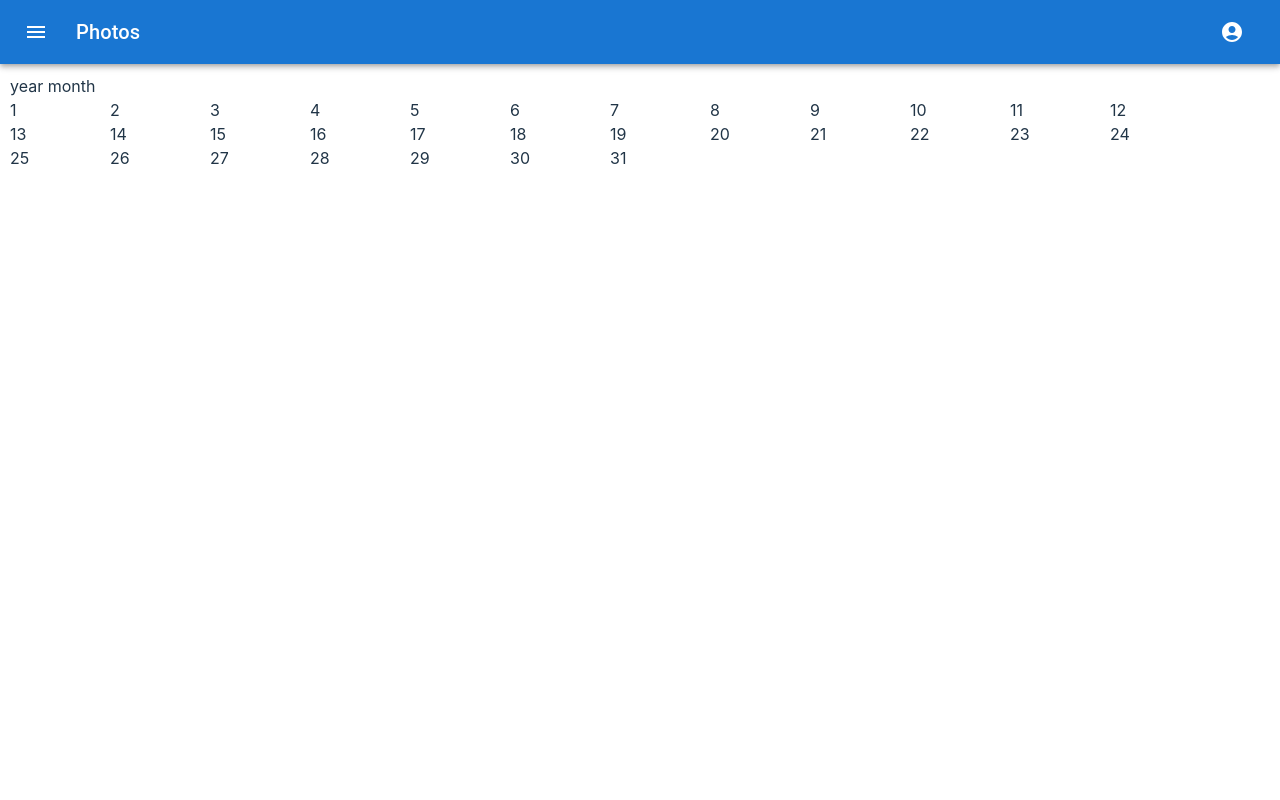
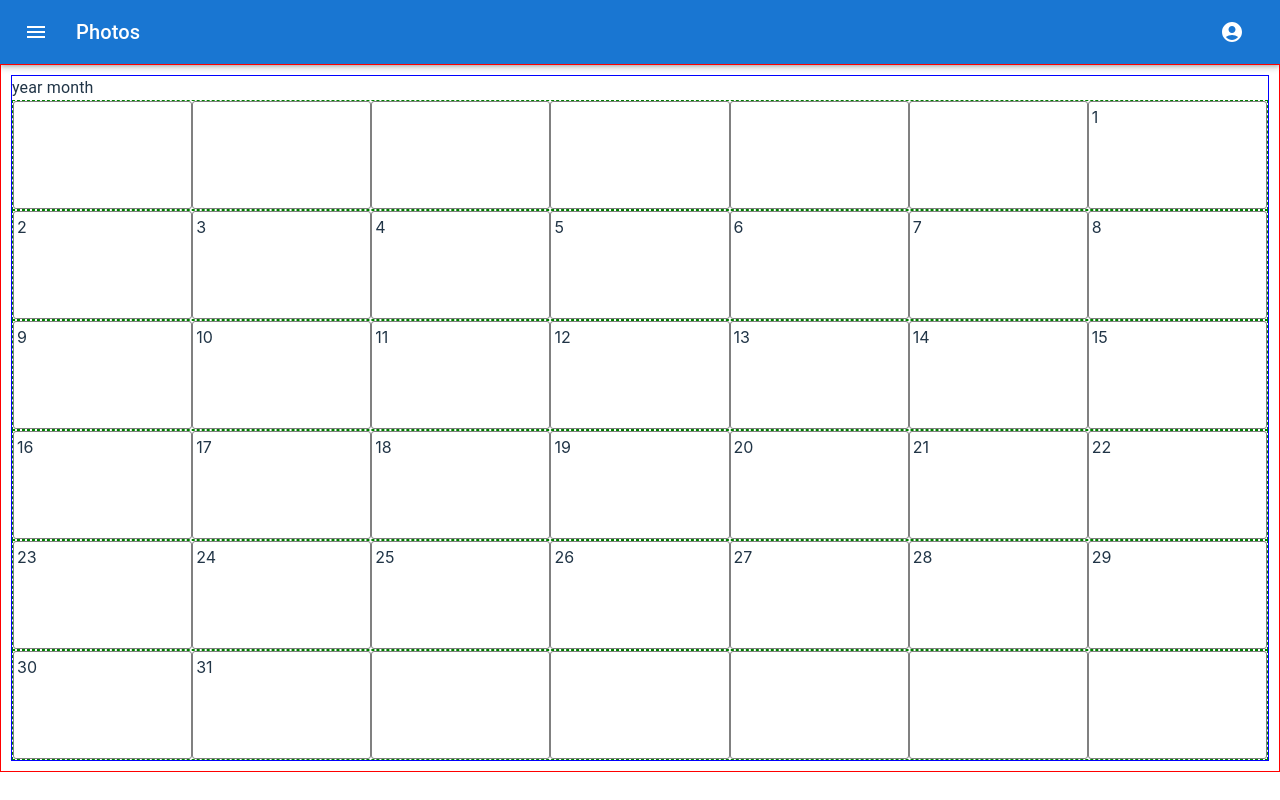
Before and after one commit to haalcala/automate-salesforce-entries, a React (Vite) app in the folder webapp/: page / in a window 1280 px wide. Built offline with nearby package versions, Linux system fonts and the light colour scheme.

Commit message:
Calender

```diff
--- a/webapp/package.json
+++ b/webapp/package.json
@@ -14,6 +14,7 @@
     "@mui/icons-material": "^5.10.9",
     "@mui/material": "^5.10.11",
     "axios": "^1.1.3",
+    "moment": "^2.29.4",
     "react": "^18.2.0",
     "react-dom": "^18.2.0"
   },
--- a/webapp/src/App.tsx
+++ b/webapp/src/App.tsx
@@ -34,7 +34,7 @@ export default function App() {
     setAnchorEl(null);
   };
 
-  const days = utils.getDays()
+  const [days, startDayAtDayOfWeek] = utils.getDays()
 
   return (
     <div>
@@ -100,8 +100,8 @@ export default function App() {
           </Toolbar>
         </AppBar>
       </Box>
-      <div style={{ padding: "10px" }}>
-        <Calendar title='year month' startDayAtDayOfWeek={0} days={days} />
+      <div style={{ padding: "10px", border: "1px solid red" }}>
+        <Calendar title='year month' startDayAtDayOfWeek={startDayAtDayOfWeek} days={days} />
       </div>
     </div>
   );
--- a/webapp/src/components/Calendar.tsx
+++ b/webapp/src/components/Calendar.tsx
@@ -1,7 +1,29 @@
+import { Typography } from "@mui/material"
 
 export default function Calendar({ title = "default title", days, startDayAtDayOfWeek }) {
+    const num_rows = Math.ceil(days.length / 7)
+
+    console.log("num_rows:", num_rows, "startDayAtDayOfWeek:",startDayAtDayOfWeek)
+
+    let day = 1
+
     return (
-        <div>{title}
+        <div className="calendar_container">
+            <Typography>
+                {title}
+            </Typography>
+
+            {("1".repeat(num_rows).split("1")).map((row, rowi) =>
+                <div key={rowi} className="calendar_row">
+                    {("1".repeat(6).split("1")).map((_, dayi) =>
+                        <div key={dayi} className="calendar_week">
+                            <div className="calendar_day">
+                            {day <= days.length && (rowi==0 && dayi >= startDayAtDayOfWeek || rowi > 0) ? day++ : ""}
+                            </div>
+                        </div>
+                    )}
+                </div>
+            )}
             <div style={{ display: "flex", flexWrap: "wrap" }}>
                 {days ? days.map(day => <div key={day.day} style={{ width: "100px" }}>{day.day}</div>) : ""}
             </div>
--- a/webapp/src/index.css
+++ b/webapp/src/index.css
@@ -53,6 +53,33 @@ button:focus-visible {
   outline: 4px auto -webkit-focus-ring-color;
 }
 
+.calendar_container {
+  border: 1px solid blue;
+  flex-direction: column;
+}
+
+.calendar_row {
+  border: 1px dashed green;
+  display: flex;
+  /* justify-content: center; */
+  /* align-items: center; */
+}
+
+.calendar_week {
+  display: flex;
+  flex:1
+}
+
+.calendar_day {
+  min-width: 100px;
+  min-height: 100px;
+  padding: 3px;
+  border: .5px solid grey;
+  border-radius: 3px;
+  flex-grow: 1;
+  flex: 1;
+}
+
 @media (prefers-color-scheme: light) {
   :root {
     color: #213547;
@@ -65,3 +92,13 @@ button:focus-visible {
     background-color: #f9f9f9;
   }
 }
+
+@media screen and (max-width: 600px) {
+  .calendar_day {
+    border: 1px solid black
+  }
+
+  .calendar_row {
+    flex-direction: column;
+  }
+}
--- a/webapp/src/utils.ts
+++ b/webapp/src/utils.ts
@@ -1,19 +1,14 @@
+import moment from "moment"
+
 function getDays() {
-    const days:{day:number}[]= []
 
     const date = new Date()
 
-    const month = date.getMonth()
+    date.setDate(1)
 
-    for (let day = 1; day <= 31; day++) {
-        date.setDate(day)
+    const days:{day:number}[]= new Array(moment(date).daysInMonth()).map((i, day) => ({day}))
 
-        if (date.getMonth() === month) {
-            days.push({day})
-        }
-    }
-
-    return days
+    return [days, moment(date).weekday()]
 }
 
 export default {
```
Also changed, not shown: 1 other file (tests, documents, lock files or other folders).
